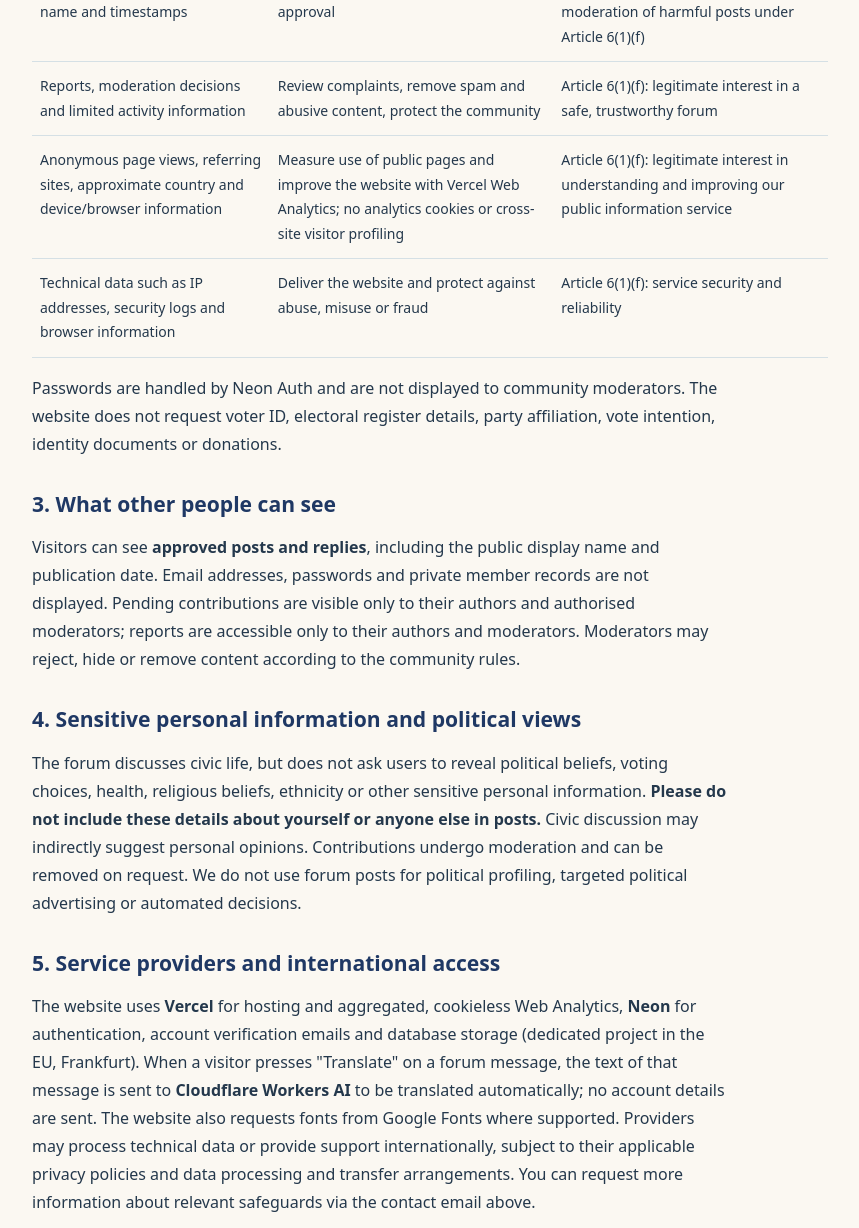
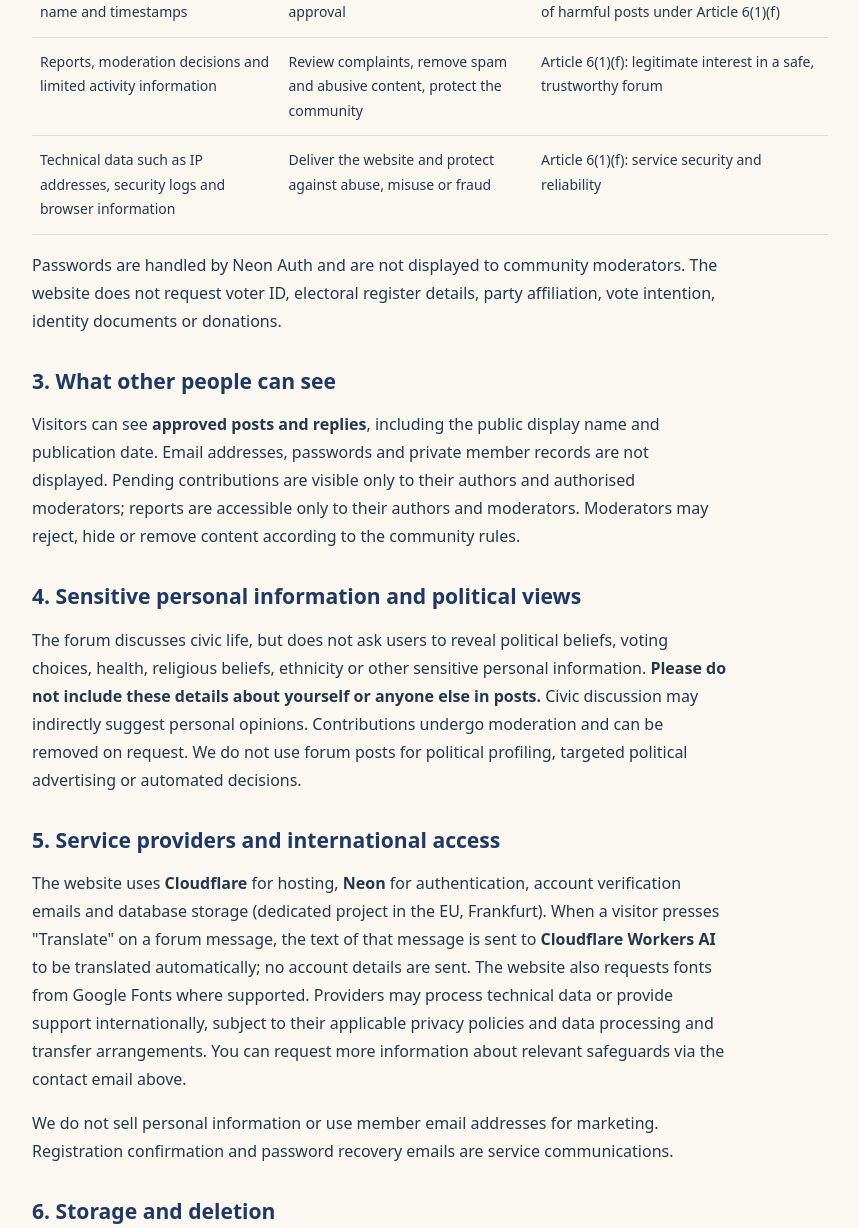
Before and after one commit to Geppix140269/united-for-sitges, a plain HTML site: page privacy.html in a window 1280 px wide. Shown: the part 840-2068 px from the top of the page, without its empty margins (210-1069 px from the left). Drawn offline with Linux system fonts and the light colour scheme.

Commit message:
Remove leftover Netlify config and Vercel analytics; state Cloudflare as host (#12)
Claude-Session: https://claude.ai/code/session_01RmqPC1Zw2jFABrSLCMXTbh

Co-authored-by: Claude <noreply@anthropic.com>

```diff
--- a/privacy.html
+++ b/privacy.html
@@ -5,11 +5,6 @@
 <meta name="theme-color" content="#1F3864">
 <title>Privacy policy — United for Sitges</title><link rel="icon" href="/favicon.svg" type="image/svg+xml">
 <style>:root{--navy:#1F3864;--terra:#B75317;--cream:#FBF8F2}*{box-sizing:border-box}body{font:16px/1.75 system-ui,-apple-system,sans-serif;background:var(--cream);color:#24384c;margin:0}header{border-bottom:1px solid #dbe4e9;background:white;padding:18px 24px}header a{display:flex;align-items:center;gap:12px;max-width:840px;margin:auto;font-weight:800;color:var(--navy);text-decoration:none}header img{width:42px;height:42px}main{padding:28px 22px 65px;max-width:840px;margin:auto}h1{font-size:clamp(2rem,5vw,3rem);color:var(--navy);line-height:1.13}h2{font-size:1.32rem;line-height:1.3;margin:32px 0 10px;color:var(--navy)}a{color:var(--terra)}p,li{max-width:76ch}.tag{display:inline-block;background:#e9f2f2;color:#136b6a;border-radius:30px;padding:5px 13px;font-weight:800;font-size:13px}.note{border-left:4px solid #DDA02A;background:#fff3df;padding:16px;border-radius:0 9px 9px 0}table{width:100%;border-collapse:collapse;margin:14px 0;font-size:14px}th,td{padding:12px 8px;border-bottom:1px solid #d5e0e5;text-align:left;vertical-align:top}th{background:#eef5f5;color:#1F3864}footer{padding:25px;background:#173354;color:white}footer a{color:white}small{color:#617281}</style>
-<!-- Privacy-friendly, cookieless Vercel Web Analytics for public pages. -->
-<script>
-  window.va = window.va || function () { (window.vaq = window.vaq || []).push(arguments); };
-</script>
-<script defer src="/_vercel/insights/script.js"></script>
 </head>
 <body>
 <header><a href="/"><img src="/favicon.svg" alt="" width="42" height="42">United for Sitges</a></header>
@@ -27,7 +22,6 @@
 <tr><td>Account email, member ID, display name, authentication records and confirmation status</td><td>Register an account, verify email, operate login and password recovery, secure member access</td><td>Article 6(1)(b): provide the voluntary member service requested</td></tr>
 <tr><td>Discussion titles, messages, replies, categories, public display name and timestamps</td><td>Show the contributions members choose to publish after moderator approval</td><td>Article 6(1)(a): consent to public display of the submitted contribution; moderation of harmful posts under Article 6(1)(f)</td></tr>
 <tr><td>Reports, moderation decisions and limited activity information</td><td>Review complaints, remove spam and abusive content, protect the community</td><td>Article 6(1)(f): legitimate interest in a safe, trustworthy forum</td></tr>
-<tr><td>Anonymous page views, referring sites, approximate country and device/browser information</td><td>Measure use of public pages and improve the website with Vercel Web Analytics; no analytics cookies or cross-site visitor profiling</td><td>Article 6(1)(f): legitimate interest in understanding and improving our public information service</td></tr>
 <tr><td>Technical data such as IP addresses, security logs and browser information</td><td>Deliver the website and protect against abuse, misuse or fraud</td><td>Article 6(1)(f): service security and reliability</td></tr>
 </tbody></table>
 <p>Passwords are handled by Neon Auth and are not displayed to community moderators. The website does not request voter ID, electoral register details, party affiliation, vote intention, identity documents or donations.</p>
@@ -39,7 +33,7 @@
 <p>The forum discusses civic life, but does not ask users to reveal political beliefs, voting choices, health, religious beliefs, ethnicity or other sensitive personal information. <strong>Please do not include these details about yourself or anyone else in posts.</strong> Civic discussion may indirectly suggest personal opinions. Contributions undergo moderation and can be removed on request. We do not use forum posts for political profiling, targeted political advertising or automated decisions.</p>
 
 <h2>5. Service providers and international access</h2>
-<p>The website uses <strong>Vercel</strong> for hosting and aggregated, cookieless Web Analytics, <strong>Neon</strong> for authentication, account verification emails and database storage (dedicated project in the EU, Frankfurt). When a visitor presses "Translate" on a forum message, the text of that message is sent to <strong>Cloudflare Workers AI</strong> to be translated automatically; no account details are sent. The website also requests fonts from Google Fonts where supported. Providers may process technical data or provide support internationally, subject to their applicable privacy policies and data processing and transfer arrangements. You can request more information about relevant safeguards via the contact email above.</p>
+<p>The website uses <strong>Cloudflare</strong> for hosting, <strong>Neon</strong> for authentication, account verification emails and database storage (dedicated project in the EU, Frankfurt). When a visitor presses "Translate" on a forum message, the text of that message is sent to <strong>Cloudflare Workers AI</strong> to be translated automatically; no account details are sent. The website also requests fonts from Google Fonts where supported. Providers may process technical data or provide support internationally, subject to their applicable privacy policies and data processing and transfer arrangements. You can request more information about relevant safeguards via the contact email above.</p>
 <p>We do not sell personal information or use member email addresses for marketing. Registration confirmation and password recovery emails are service communications.</p>
 
 <h2>6. Storage and deletion</h2>
```
Also changed, not shown: community.html (+0 -5 lines), index.html (+0 -5 lines), programmes.html (+0 -5 lines), netlify.toml (deleted).
